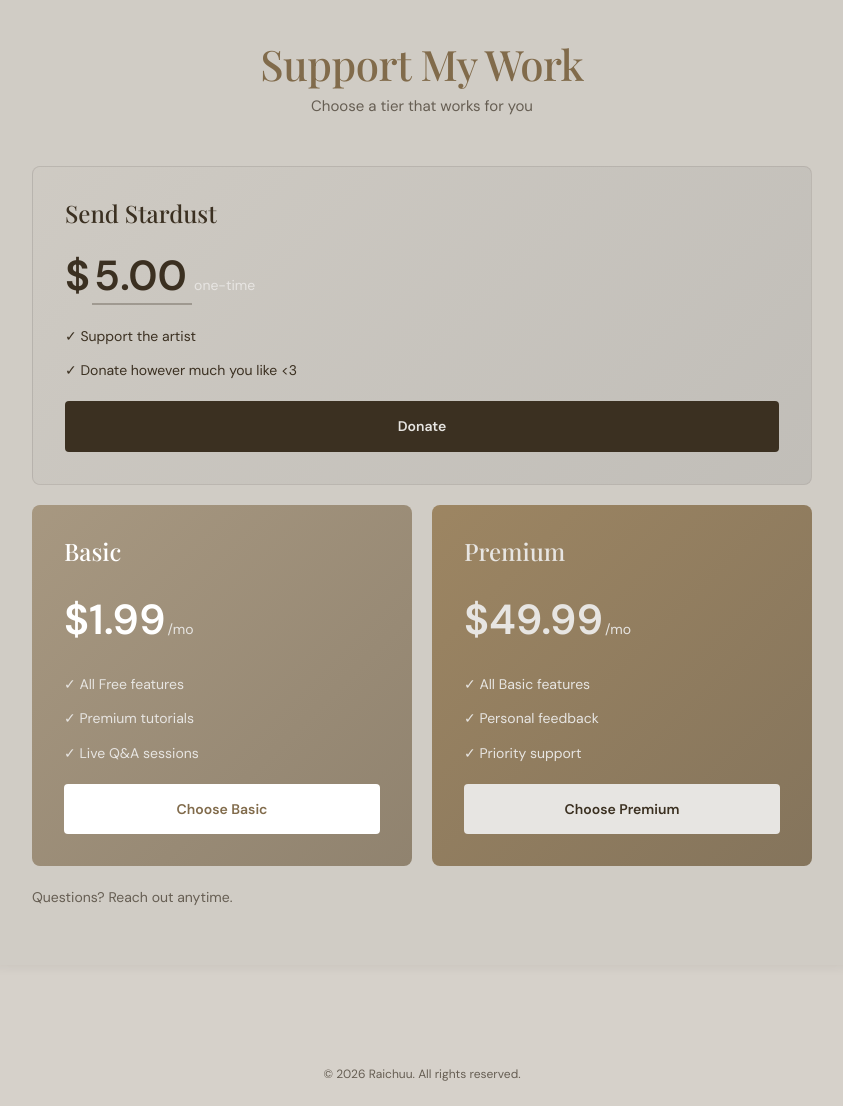
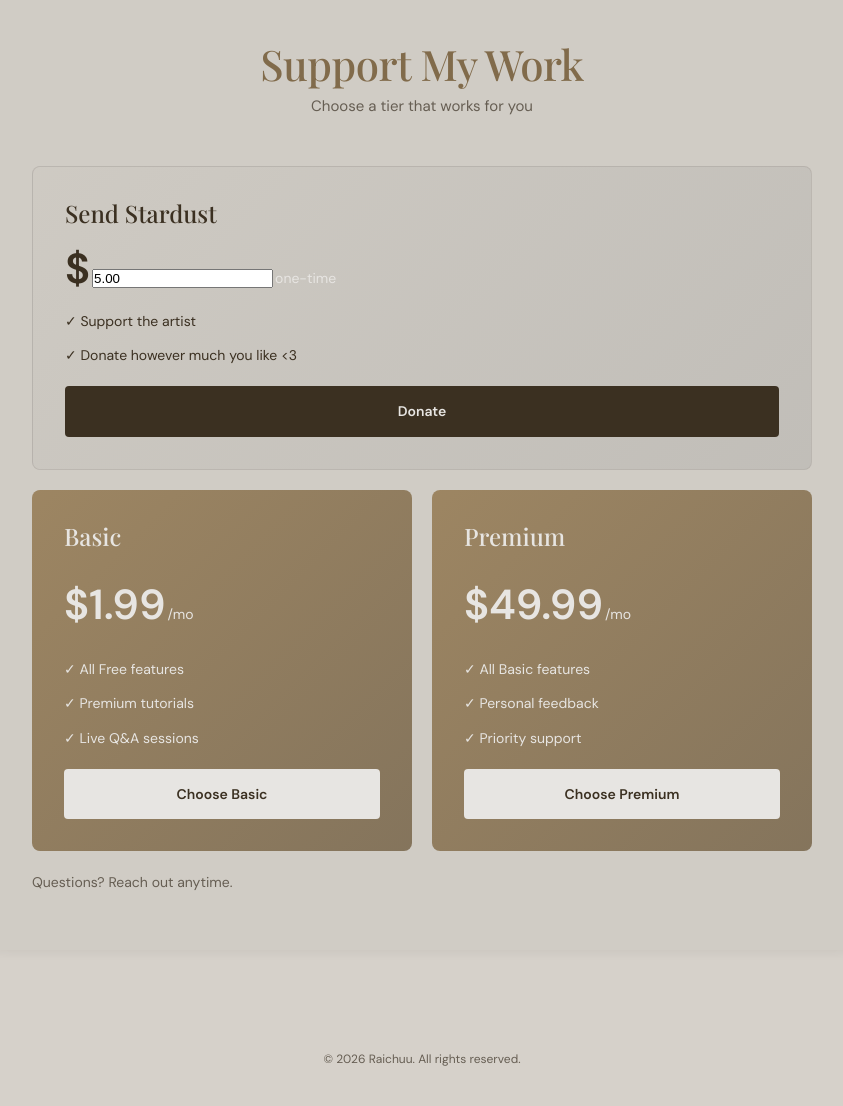
Before and after one commit to CattySmoothy/CattySmoothy, a Flask app: page /support in a window 1280 px wide. Shown: the part 368-1474 px from the top of the page, without its empty margins (218-1061 px from the left). After the commit the page ends 1434 px from the top, so only its background shows below. Run offline with Flask 3, Linux system fonts and the light colour scheme.

Commit message:
Make default state match Premium look with hover brightening to white for both cards

```diff
--- a/static/css/redesign.css
+++ b/static/css/redesign.css
@@ -686,22 +686,18 @@ body {
     border: 1px solid var(--color-card-light-border);
 }
 
-.pricing-card.dark {
-    background: linear-gradient(135deg, var(--color-card-dark) 0%, var(--color-card-dark-end) 100%);
-}
-
 .pricing-card.featured {
     background: linear-gradient(135deg, var(--color-card-featured) 0%, var(--color-card-featured-end) 100%);
     border: none;
 }
 
 .pricing-card.dark {
-    background: linear-gradient(135deg, var(--color-card-dark-solid) 0%, var(--color-card-dark-solid-end) 100%);
+    background: linear-gradient(135deg, var(--color-card-featured-solid) 0%, var(--color-card-featured-solid-end) 100%);
 }
 
 .pricing-card.dark .plan-button {
-    background: var(--color-card-dark-btn-bg);
-    color: var(--color-card-dark-btn-text);
+    background: var(--color-card-featured-btn-bg);
+    color: var(--color-card-featured-btn-text);
 }
 
 .pricing-card.featured {
@@ -718,11 +714,18 @@ body {
 .pricing-card.featured h3,
 .pricing-card.featured .price,
 .pricing-card.featured .price-period,
-.pricing-card.featured .pricing-features li {
+.pricing-card.featured .pricing-features li,
+.pricing-card.dark h3,
+.pricing-card.dark .price,
+.pricing-card.dark .price-period,
+.pricing-card.dark .pricing-features li {
     color: var(--color-on-dark);
 }
 
-.pricing-card.dark h3 {
+.pricing-card.featured:hover h3,
+.pricing-card.featured:hover .price,
+.pricing-card.dark:hover h3,
+.pricing-card.dark:hover .price {
     color: #FFFFFF;
 }
 
@@ -737,20 +740,6 @@ body {
 .donation-currency {
     font-size: 42px;
     font-weight: 600;
-    line-height: 1;
-}
-
-.donation-input {
-    font-family: inherit;
-    font-size: 42px;
-    font-weight: 600;
-    width: 100px;
-    background: transparent;
-    border: none;
-    border-bottom: 2px solid color-mix(in srgb, var(--color-on-light) 30%, transparent);
-    color: inherit;
-    outline: none;
-    padding: 0 2px;
     line-height: 1;
 }
 
@@ -775,10 +764,6 @@ body {
     color: var(--color-on-light);
 }
 
-.pricing-card.dark .price {
-    color: #FFFFFF;
-}
-
 .price-period {
     font-size: 14px;
     font-weight: 400;
@@ -786,10 +771,6 @@ body {
 
 .pricing-card.light .price-period,
 .pricing-card.featured .price-period {
-    color: var(--color-on-dark);
-}
-
-.pricing-card.dark .price-period {
     color: var(--color-on-dark);
 }
 
@@ -834,14 +815,6 @@ body {
     color: var(--color-on-light);
 }
 
-.pricing-card.featured .pricing-features li {
-    color: var(--color-on-dark);
-}
-
-.pricing-card.dark .pricing-features li {
-    color: var(--color-on-dark);
-}
-
 .plan-button {
     display: block;
     padding: 14px 20px;
@@ -860,11 +833,6 @@ body {
 .pricing-card.light .plan-button {
     background: var(--color-on-light);
     color: var(--color-on-dark);
-}
-
-.pricing-card.dark .plan-button {
-    background: var(--color-card-dark-btn-bg);
-    color: var(--color-card-dark-btn-text);
 }
 
 .pricing-card.featured .plan-button {
```
